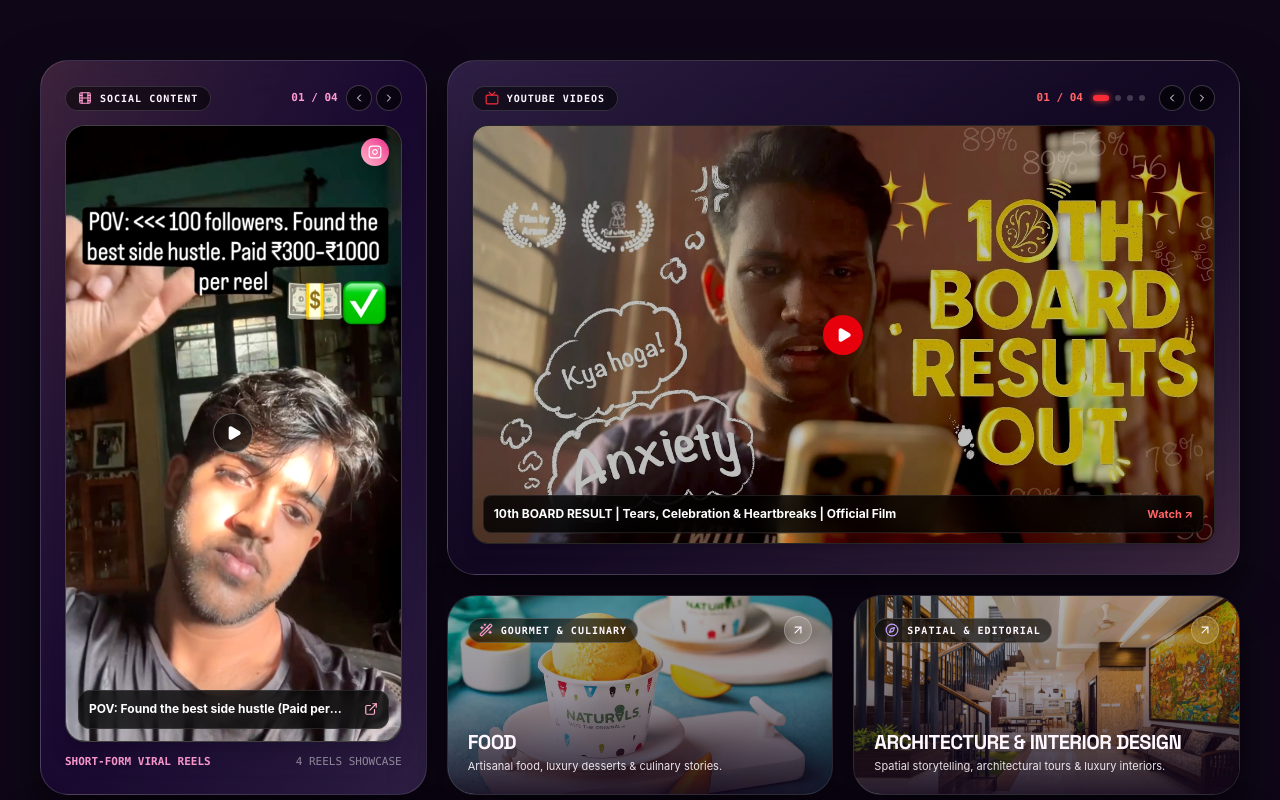
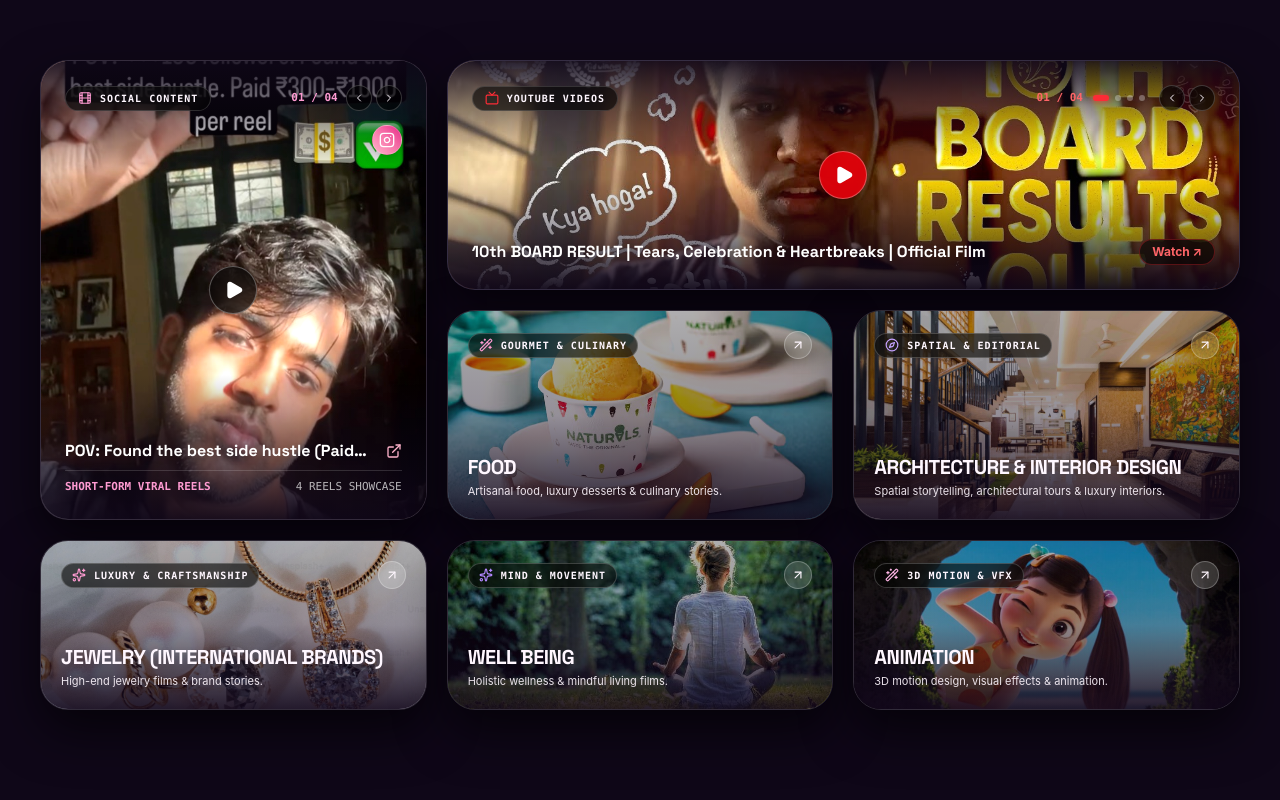
Before and after one commit to evanbose7/ARIIMAKESFILMS, a React (Vite) app: page / in a window 1280 px wide. Shown: the part 2500-3300 px from the top of the page. Built offline with nearby package versions, Linux system fonts and the light colour scheme.

Commit message:
Desktop Portfolio Bento: Restructure Social Content and YouTube cards to use absolute full-bleed media layers with zero inner padding and overlay UI

```diff
--- a/src/components/PortfolioSection.tsx
+++ b/src/components/PortfolioSection.tsx
@@ -734,23 +734,46 @@ export const PortfolioSection: React.FC<PortfolioSectionProps> = ({ onOpenWorkMo
       <div className="hidden lg:grid w-full max-w-[1200px] mx-auto grid-cols-12 gap-5 relative z-20">
 
         {/* ----------------------------------------------------------------------- */}
-        {/* CARD 01 — SOCIAL CONTENT (DOMINANT TALL VERTICAL - LEFT SIDE) */}
+        {/* CARD 01 — SOCIAL CONTENT (DOMINANT TALL VERTICAL - FULL-BLEED REEL MEDIA) */}
         {/* col-span-4, row-span-2 (~4:7 ratio, compact height) */}
         {/* ----------------------------------------------------------------------- */}
         <motion.div
           id="portfolio-reels"
           whileHover={{ y: -4, scale: 1.01 }}
           transition={{ duration: 0.4, ease: [0.22, 1, 0.36, 1] }}
+          onClick={() => handleOpenCategoryCard(CATEGORY_CARDS[0])}
           className="
-            col-span-4 row-span-2 min-h-[460px] rounded-[28px] overflow-hidden p-5 sm:p-6
-            border border-white/15 bg-gradient-to-br from-[#FF9BD2]/20 via-[#190930] to-[#B388FF]/20
+            col-span-4 row-span-2 min-h-[460px] rounded-[28px] overflow-hidden
+            border border-white/15 bg-[#12071B]
             backdrop-blur-xl shadow-[0_20px_50px_rgba(0,0,0,0.65)]
             hover:border-[#FF9BD2]/70 hover:shadow-[0_0_35px_rgba(255,155,210,0.35)]
-            flex flex-col justify-between relative group gpu-layer scroll-mt-28
+            relative group gpu-layer scroll-mt-28 cursor-pointer
           "
         >
-          {/* TOP CARD HEADER */}
-          <div className="flex items-center justify-between z-30 mb-2">
+          {/* 1. FULL-BLEED REEL MEDIA BACKGROUND LAYER */}
+          <div className="absolute inset-0 z-0 w-full h-full">
+            <AnimatePresence mode="wait">
+              <motion.img
+                key={desktopReelIndex}
+                src={desktopReelThumbnails[desktopReelIndex]}
+                alt="Social Reel Preview"
+                initial={{ opacity: 0, scale: 1.05 }}
+                animate={{ opacity: 1, scale: 1 }}
+                exit={{ opacity: 0, scale: 0.98 }}
+                transition={{ duration: 0.45, ease: [0.22, 1, 0.36, 1] }}
+                className="w-full h-full object-cover select-none brightness-[1.05] contrast-[1.05] group-hover:scale-105 transition-transform duration-700"
+              />
+            </AnimatePresence>
+
+            {/* TOP GRADIENT OVERLAY (For Header Legibility) */}
+            <div className="absolute top-0 inset-x-0 h-28 bg-gradient-to-b from-[#0F0718]/90 via-[#0F0718]/45 to-transparent pointer-events-none z-10" />
+
+            {/* BOTTOM GRADIENT OVERLAY (For Footer Legibility) */}
+            <div className="absolute bottom-0 inset-x-0 h-36 bg-gradient-to-t from-[#0F0718]/95 via-[#0F0718]/50 to-transparent pointer-events-none z-10" />
+          </div>
+
+          {/* 2. TOP UI OVERLAY HEADER */}
+          <div className="absolute top-0 inset-x-0 z-20 p-5 sm:p-6 flex items-center justify-between pointer-events-auto">
             <div className="flex items-center gap-2 px-3 py-1 rounded-full bg-black/60 border border-white/15 backdrop-blur-md">
               <Film className="w-3.5 h-3.5 text-[#FF9BD2]" />
               <span className="text-[10px] font-mono font-bold tracking-widest text-[#FFF7FF] uppercase">
@@ -789,54 +812,38 @@ export const PortfolioSection: React.FC<PortfolioSectionProps> = ({ onOpenWorkMo
             </div>
           </div>
 
-          {/* ACTIVE REEL SHOWCASE (VERTICAL 9:16) */}
-          <div
-            onClick={() => handleOpenCategoryCard(CATEGORY_CARDS[0])}
-            className="relative w-full flex-1 rounded-[20px] overflow-hidden border border-white/20 bg-[#121212] shadow-xl cursor-pointer group/reel my-1.5 min-h-[280px]"
-          >
-            <AnimatePresence mode="wait">
-              <motion.img
-                key={desktopReelIndex}
-                src={desktopReelThumbnails[desktopReelIndex]}
-                alt="Social Reel Preview"
-                initial={{ opacity: 0, x: 20 }}
-                animate={{ opacity: 1, x: 0 }}
-                exit={{ opacity: 0, x: -20 }}
-                transition={{ duration: 0.45, ease: [0.22, 1, 0.36, 1] }}
-                className="w-full h-full object-cover select-none brightness-[1.05] contrast-[1.05]"
-              />
-            </AnimatePresence>
-
-            <div className="absolute top-3 right-3 z-20">
-              <div className="w-7 h-7 rounded-full bg-gradient-to-tr from-[#FFB3CB] to-[#E91E8C] flex items-center justify-center shadow-lg">
-                <InstagramIcon className="w-3.5 h-3.5 text-white" />
-              </div>
-            </div>
-
-            <div className="absolute inset-0 m-auto w-10 h-10 rounded-full bg-black/60 border border-white/30 backdrop-blur-md flex items-center justify-center text-white z-20 group-hover/reel:scale-110 transition-transform">
-              <Play className="w-4 h-4 fill-white ml-0.5" />
-            </div>
-
-            <div className="absolute bottom-3 left-3 right-3 z-20 p-2.5 rounded-xl bg-black/75 backdrop-blur-md border border-white/10 flex items-center justify-between">
-              <span className="font-bold text-xs text-white leading-snug line-clamp-1">
+          {/* 3. CENTER PLAY BUTTON OVERLAY */}
+          <div className="absolute inset-0 m-auto w-12 h-12 rounded-full bg-black/65 border border-white/30 backdrop-blur-md flex items-center justify-center text-white z-20 group-hover:scale-110 transition-transform pointer-events-none">
+            <Play className="w-5 h-5 fill-white ml-0.5" />
+          </div>
+
+          {/* 4. INSTAGRAM BADGE (TOP RIGHT OVERLAY) */}
+          <div className="absolute top-16 right-5 sm:right-6 z-20 pointer-events-none">
+            <div className="w-7.5 h-7.5 rounded-full bg-gradient-to-tr from-[#FFB3CB] to-[#E91E8C] flex items-center justify-center shadow-lg border border-white/20">
+              <InstagramIcon className="w-4 h-4 text-white" />
+            </div>
+          </div>
+
+          {/* 5. BOTTOM UI OVERLAY FOOTER */}
+          <div className="absolute bottom-0 inset-x-0 z-20 p-5 sm:p-6 flex flex-col gap-2 pointer-events-none">
+            <div className="flex items-center justify-between">
+              <span className="font-display font-bold text-sm sm:text-base text-white leading-snug line-clamp-1 drop-shadow-md">
                 {desktopReelTitles[desktopReelIndex]}
               </span>
-              <ExternalLink className="w-3.5 h-3.5 text-[#FFB3CB] shrink-0 ml-1.5" />
-            </div>
-          </div>
-
-          {/* FOOTER LABEL */}
-          <div className="flex items-center justify-between pt-1.5">
-            <span className="text-[11px] font-mono font-bold text-[#FF9BD2]">
-              SHORT-FORM VIRAL REELS
-            </span>
-            <span className="text-[11px] font-mono text-white/50">4 REELS SHOWCASE</span>
-          </div>
-
+              <ExternalLink className="w-4 h-4 text-[#FFB3CB] shrink-0 ml-2" />
+            </div>
+
+            <div className="flex items-center justify-between pt-2 border-t border-white/15">
+              <span className="text-[11px] font-mono font-bold text-[#FF9BD2]">
+                SHORT-FORM VIRAL REELS
+              </span>
+              <span className="text-[11px] font-mono text-white/70">4 REELS SHOWCASE</span>
+            </div>
+          </div>
         </motion.div>
 
         {/* ----------------------------------------------------------------------- */}
-        {/* CARD 02 — YOUTUBE VIDEOS (LARGE WIDE HORIZONTAL - TOP RIGHT) */}
+        {/* CARD 02 — YOUTUBE VIDEOS (LARGE WIDE HORIZONTAL - FULL-BLEED THUMBNAIL) */}
         {/* col-span-8, row-span-1 (Aspect ~16:7, compact height) */}
         {/* ----------------------------------------------------------------------- */}
         <motion.div
@@ -844,15 +851,42 @@ export const PortfolioSection: React.FC<PortfolioSectionProps> = ({ onOpenWorkMo
           whileHover={{ y: -4, scale: 1.01 }}
           transition={{ duration: 0.4, ease: [0.22, 1, 0.36, 1] }}
           className="
-            col-span-8 row-span-1 min-h-[220px] rounded-[28px] overflow-hidden p-5 sm:p-6
-            border border-white/15 bg-gradient-to-br from-[#B388FF]/20 via-[#120822] to-[#FFB6E6]/20
+            col-span-8 row-span-1 min-h-[220px] rounded-[28px] overflow-hidden
+            border border-white/15 bg-[#120822]
             backdrop-blur-xl shadow-[0_20px_50px_rgba(0,0,0,0.65)]
             hover:border-[#B388FF]/70 hover:shadow-[0_0_35px_rgba(179,136,255,0.35)]
-            flex flex-col justify-between relative group gpu-layer scroll-mt-28
+            relative group gpu-layer scroll-mt-28 cursor-pointer
           "
         >
-          {/* TOP CARD HEADER */}
-          <div className="flex items-center justify-between z-30 mb-2">
+          {/* 1. FULL-BLEED YOUTUBE MEDIA BACKGROUND LAYER */}
+          <a
+            href={desktopYtUrls[desktopYtIndex]}
+            target="_blank"
+            rel="noopener noreferrer"
+            className="absolute inset-0 z-0 w-full h-full block overflow-hidden"
+          >
+            <AnimatePresence mode="wait">
+              <motion.img
+                key={desktopYtIndex}
+                src={desktopYtThumbnails[desktopYtIndex]}
+                alt="YouTube Video Preview"
+                initial={{ opacity: 0, scale: 1.04 }}
+                animate={{ opacity: 1, scale: 1 }}
+                exit={{ opacity: 0, scale: 0.98 }}
+                transition={{ duration: 0.45, ease: [0.22, 1, 0.36, 1] }}
+                className="w-full h-full object-cover select-none group-hover:scale-105 transition-transform duration-700"
+              />
+            </AnimatePresence>
+
+            {/* TOP GRADIENT OVERLAY (For Header Legibility) */}
+            <div className="absolute top-0 inset-x-0 h-24 bg-gradient-to-b from-[#0F0718]/90 via-[#0F0718]/40 to-transparent pointer-events-none z-10" />
+
+            {/* BOTTOM GRADIENT OVERLAY (For Footer Legibility) */}
+            <div className="absolute bottom-0 inset-x-0 h-28 bg-gradient-to-t from-[#0F0718]/95 via-[#0F0718]/45 to-transparent pointer-events-none z-10" />
+          </a>
+
+          {/* 2. TOP UI OVERLAY HEADER */}
+          <div className="absolute top-0 inset-x-0 z-20 p-5 sm:p-6 flex items-center justify-between pointer-events-auto">
             <div className="flex items-center gap-2 px-3 py-1 rounded-full bg-black/60 border border-white/15 backdrop-blur-md">
               <Tv className="w-3.5 h-3.5 text-red-500" />
               <span className="text-[10px] font-mono font-bold tracking-widest text-[#FFF7FF] uppercase">
@@ -868,9 +902,13 @@ export const PortfolioSection: React.FC<PortfolioSectionProps> = ({ onOpenWorkMo
                 {[0, 1, 2, 3].map((dotIdx) => (
                   <button
                     key={dotIdx}
-                    onClick={() => setDesktopYtIndex(dotIdx)}
+                    type="button"
+                    onClick={(e) => {
+                      e.stopPropagation();
+                      setDesktopYtIndex(dotIdx);
+                    }}
                     className={`h-1.5 rounded-full transition-all cursor-pointer ${
-                      desktopYtIndex === dotIdx ? 'w-4 bg-red-500 shadow-[0_0_6px_#EF4444]' : 'w-1.5 bg-white/20'
+                      desktopYtIndex === dotIdx ? 'w-4 bg-red-500 shadow-[0_0_6px_#EF4444]' : 'w-1.5 bg-white/30'
                     }`}
                   />
                 ))}
@@ -902,42 +940,30 @@ export const PortfolioSection: React.FC<PortfolioSectionProps> = ({ onOpenWorkMo
             </div>
           </div>
 
-          {/* ACTIVE YOUTUBE SHOWCASE (WIDESCREEN 16:9) */}
+          {/* 3. CENTER PLAY BUTTON OVERLAY */}
           <a
             href={desktopYtUrls[desktopYtIndex]}
             target="_blank"
             rel="noopener noreferrer"
-            className="relative w-full flex-1 rounded-[16px] overflow-hidden border border-white/15 bg-black shadow-lg cursor-pointer group/yt flex items-center justify-center my-1.5 min-h-[130px]"
+            className="absolute inset-0 m-auto w-12 h-12 rounded-full bg-red-600/90 border border-white/30 text-white flex items-center justify-center shadow-xl z-20 group-hover:scale-110 transition-transform cursor-pointer"
           >
-            <AnimatePresence mode="wait">
-              <motion.img
-                key={desktopYtIndex}
-                src={desktopYtThumbnails[desktopYtIndex]}
-                alt="YouTube Video Preview"
-                initial={{ opacity: 0, x: 20 }}
-                animate={{ opacity: 1, x: 0 }}
-                exit={{ opacity: 0, x: -20 }}
-                transition={{ duration: 0.45, ease: [0.22, 1, 0.36, 1] }}
-                className="w-full h-full object-cover select-none"
-              />
-            </AnimatePresence>
-
-            <div className="absolute inset-0 flex items-center justify-center z-10 bg-black/25">
-              <div className="w-10 h-10 rounded-full bg-red-600 text-white flex items-center justify-center shadow-xl group-hover/yt:scale-110 transition-transform">
-                <Play className="w-4 h-4 fill-white ml-0.5" />
-              </div>
-            </div>
-
-            <div className="absolute bottom-2.5 left-2.5 right-2.5 z-20 p-2.5 rounded-lg bg-black/80 backdrop-blur-md border border-white/10 flex items-center justify-between">
-              <span className="font-bold text-xs text-white leading-snug line-clamp-1">
-                {desktopYtTitles[desktopYtIndex]}
-              </span>
-              <span className="flex items-center gap-1 text-[11px] font-bold text-red-400 shrink-0 ml-2.5">
-                Watch ↗
-              </span>
-            </div>
+            <Play className="w-5 h-5 fill-white ml-0.5" />
           </a>
 
+          {/* 4. BOTTOM UI OVERLAY FOOTER */}
+          <a
+            href={desktopYtUrls[desktopYtIndex]}
+            target="_blank"
+            rel="noopener noreferrer"
+            className="absolute bottom-0 inset-x-0 z-20 p-5 sm:p-6 flex items-center justify-between cursor-pointer"
+          >
+            <span className="font-display font-bold text-sm sm:text-base text-white leading-snug line-clamp-1 drop-shadow-md">
+              {desktopYtTitles[desktopYtIndex]}
+            </span>
+            <span className="flex items-center gap-1 text-xs font-bold text-red-400 shrink-0 ml-3 bg-black/60 px-3 py-1 rounded-full border border-red-500/30 backdrop-blur-md">
+              Watch ↗
+            </span>
+          </a>
         </motion.div>
 
         {/* ----------------------------------------------------------------------- */}
```
